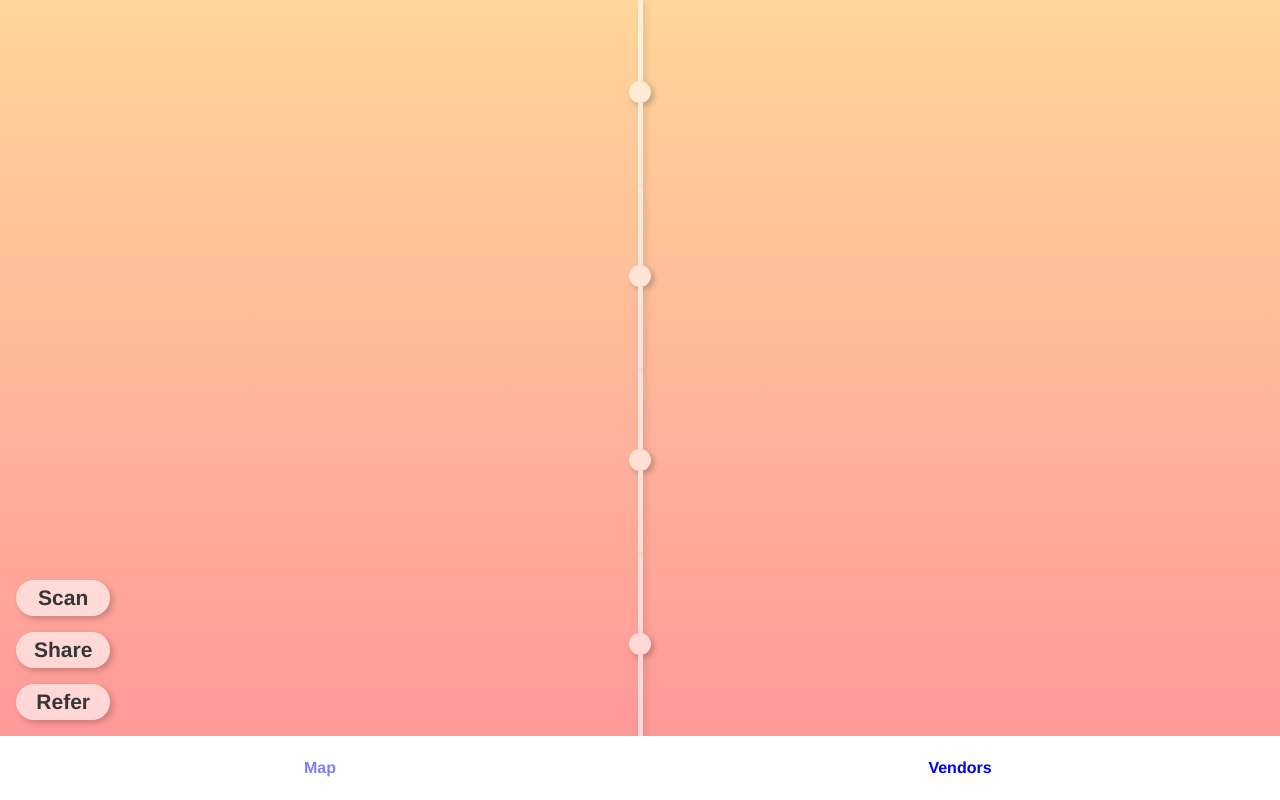
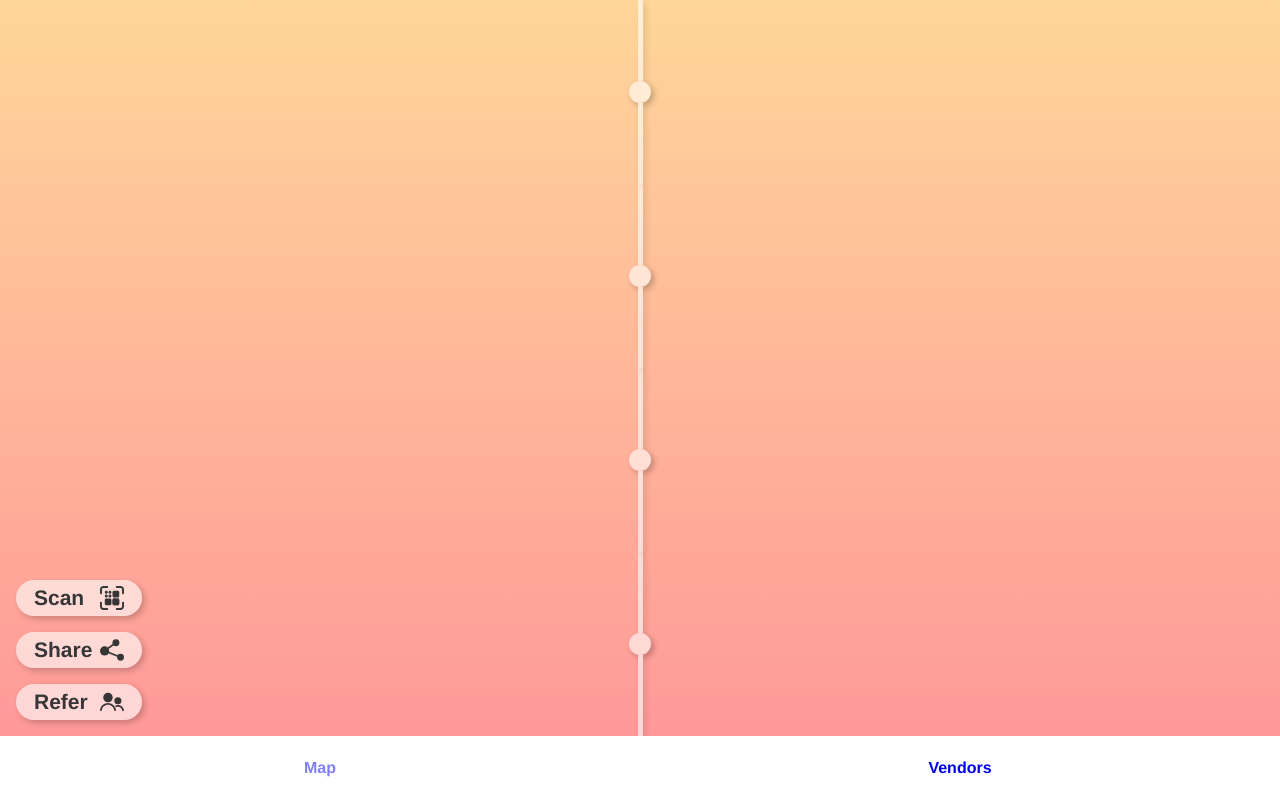
Before and after one commit to vml39/scavenger, a Vue app: page / in a window 1280 px wide. Built offline with nearby package versions, Linux system fonts and the light colour scheme.

Commit message:
added svg

```diff
--- a/src/css/map.scss
+++ b/src/css/map.scss
@@ -14,13 +14,14 @@
     box-sizing: border-box;
 
     .action-button {
+      display: flex;
+      justify-content: space-between;
+      align-items: center;
       flex: 0 0 18%;
       margin-top: 16px;
       padding: 6px 18px;
       background: rgba(255,255,255, 0.6);
-      font-size: 21px;
-      font-weight: 600;;
-      text-align: center;
+
       border-radius: 24px;
       box-shadow: 3px 3px 6px 0px rgba(0,0,0,0.2);
       transition: all 0.5s;
@@ -30,6 +31,25 @@
         box-shadow:  0px 0px 3px 0px rgba(0,0,0,0.1);
         background-color: white;
         transform: scale(0.9);
+      }
+
+      div {
+        font-size: 21px;
+        font-weight: 600;
+        text-align: center;
+      }
+
+      svg {
+        margin-left: 8px;
+        width: 1.5em;
+        height: 1.5em;
+        fill: #363636;
+        .st0{
+          fill:none;
+          stroke: #363636;
+          stroke-width:4.5;
+          stroke-miterlimit:10
+        }
       }
     }
   }
--- a/src/views/Map.vue
+++ b/src/views/Map.vue
@@ -7,9 +7,57 @@
 			</div>
     </div>
 		<div id="actions-container">
-      <div class="action-button"  v-on:click="add()">Scan</div>
-      <div class="action-button"  v-on:click="add()">Share</div>
-      <div class="action-button"  v-on:click="add()">Refer</div>
+      <div class="action-button"  v-on:click="add()">
+				<div>Scan</div>
+				<svg width="56.54px" height="56.54px" viewBox="0 0 56.54 56.54" style="enable-background:new 0 0 56.54 56.54;" xml:space="preserve">
+					<path d="M2.27,19.16L2.27,19.16C1.02,19.16,0,18.15,0,16.89V8.01C0,3.59,3.59,0,8.01,0h8.89c1.25,0,2.27,1.02,2.27,2.27v0
+						c0,1.25-1.02,2.27-2.27,2.27H8.01c-1.92,0-3.47,1.55-3.47,3.47v8.89C4.54,18.15,3.52,19.16,2.27,19.16z"/>
+					<path d="M16.89,56.54H8.01C3.58,56.54,0,52.95,0,48.53v-8.89c0-1.25,1.02-2.27,2.27-2.27h0c1.25,0,2.27,1.02,2.27,2.27v8.89
+						c0,1.92,1.55,3.47,3.47,3.47h8.89c1.25,0,2.27,1.02,2.27,2.27v0C19.16,55.52,18.14,56.54,16.89,56.54z"/>
+					<path d="M48.53,56.54h-8.89c-1.25,0-2.27-1.02-2.27-2.27v0c0-1.25,1.02-2.27,2.27-2.27h8.89c1.92,0,3.47-1.55,3.47-3.47v-8.89
+						c0-1.25,1.02-2.27,2.27-2.27h0c1.25,0,2.27,1.02,2.27,2.27v8.89C56.54,52.95,52.95,56.54,48.53,56.54z"/>
+					<path d="M54.27,19.16L54.27,19.16c-1.25,0-2.27-1.02-2.27-2.27V8.01c0-1.92-1.55-3.47-3.47-3.47h-8.89c-1.25,0-2.27-1.02-2.27-2.27
+						v0c0-1.25,1.02-2.27,2.27-2.27h8.89c4.42,0,8.01,3.58,8.01,8.01v8.89C56.54,18.15,55.52,19.16,54.27,19.16z"/>
+					<path d="M27.05,33.05v8.64c0,1.97-1.6,3.57-3.57,3.57h-8.64c-1.97,0-3.57-1.6-3.57-3.57v-8.64c0-1.97,1.6-3.57,3.57-3.57h8.64
+						C25.45,29.48,27.05,31.08,27.05,33.05z"/>
+					<path d="M45.27,33.05v8.64c0,1.97-1.6,3.57-3.57,3.57h-8.64c-1.97,0-3.57-1.6-3.57-3.57v-8.64c0-1.97,1.6-3.57,3.57-3.57h8.64
+						C43.67,29.48,45.27,31.08,45.27,33.05z"/>
+					<path d="M45.27,14.84v8.64c0,1.97-1.6,3.57-3.57,3.57h-8.64c-1.97,0-3.57-1.6-3.57-3.57v-8.64c0-1.97,1.6-3.57,3.57-3.57h8.64
+						C43.67,11.27,45.27,12.87,45.27,14.84z"/>
+					<path d="M27.05,23.48L27.05,23.48c0,1.97-1.6,3.57-3.57,3.57h0c-1.97,0-3.57-1.6-3.57-3.57v0c0-1.97,1.6-3.57,3.57-3.57h0
+						C25.45,19.91,27.05,21.51,27.05,23.48z"/>
+					<path d="M27.05,14.84L27.05,14.84c0,1.97-1.6,3.57-3.57,3.57h0c-1.97,0-3.57-1.6-3.57-3.57v0c0-1.97,1.6-3.57,3.57-3.57h0
+						C25.45,11.27,27.05,12.87,27.05,14.84z"/>
+					<path d="M18.41,23.48L18.41,23.48c0,1.97-1.6,3.57-3.57,3.57h0c-1.97,0-3.57-1.6-3.57-3.57v0c0-1.97,1.6-3.57,3.57-3.57h0
+						C16.81,19.91,18.41,21.51,18.41,23.48z"/>
+					<path d="M18.41,14.84L18.41,14.84c0,1.97-1.6,3.57-3.57,3.57h0c-1.97,0-3.57-1.6-3.57-3.57v0c0-1.97,1.6-3.57,3.57-3.57h0
+						C16.81,11.27,18.41,12.87,18.41,14.84z"/>
+					<path d="M45.27,33.05v8.64c0,1.97-1.6,3.57-3.57,3.57h-8.64c-1.97,0-3.57-1.6-3.57-3.57v-8.64c0-1.97,1.6-3.57,3.57-3.57h8.64
+						C43.67,29.48,45.27,31.08,45.27,33.05z"/>
+				</svg>
+			</div>
+      <div class="action-button"  v-on:click="add()">
+				<div>Share</div>
+				<svg width="62.5px" height="56px" viewBox="0 0 62.5 56" style="enable-background:new 0 0 62.5 56;" xml:space="preserve">
+					<circle cx="12" cy="30.5" r="12"/>
+					<circle cx="41.5" cy="9" r="9"/>
+					<circle cx="53.5" cy="47" r="9"/>
+					<polyline class="st0" points="53.5,47 11.5,30 41.5,9 	"/>
+				</svg>
+			</div>
+      <div class="action-button"  v-on:click="add()">
+				<div>Refer</div>
+				<svg width="60.5px" height="46.13px" viewBox="0 0 60.5 46.13" style="enable-background:new 0 0 60.5 46.13;" xml:space="preserve">
+					<circle cx="20.12" cy="12" r="12"/>
+					<path d="M37.98,46L37.98,46c-1.16,0-2.1-0.88-2.25-2.04c-1-7.72-7.62-13.69-15.6-13.69s-14.6,5.98-15.6,13.69
+						C4.37,45.12,3.43,46,2.27,46h0c-1.38,0-2.42-1.22-2.25-2.6c1.28-9.95,9.81-17.67,20.1-17.67s18.82,7.72,20.1,17.67
+						C40.4,44.78,39.36,46,37.98,46z"/>
+					<circle cx="45.12" cy="20" r="9"/>
+					<path d="M45.12,30.56c-2.57,0-4.99,0.64-7.12,1.74c0.92,1.2,1.73,2.5,2.4,3.87c1.43-0.68,3.03-1.08,4.72-1.08
+						c5.44,0,9.98,3.96,10.88,9.15c0.19,1.09,1.12,1.89,2.23,1.89h0c1.4,0,2.48-1.27,2.24-2.65C59.21,36.15,52.81,30.56,45.12,30.56z"
+						/>
+				</svg>
+			</div>
     </div>
     <div class="popup" v-show="scanMode"></div>
     <div class="popup" v-show="shareMode"></div>
```
